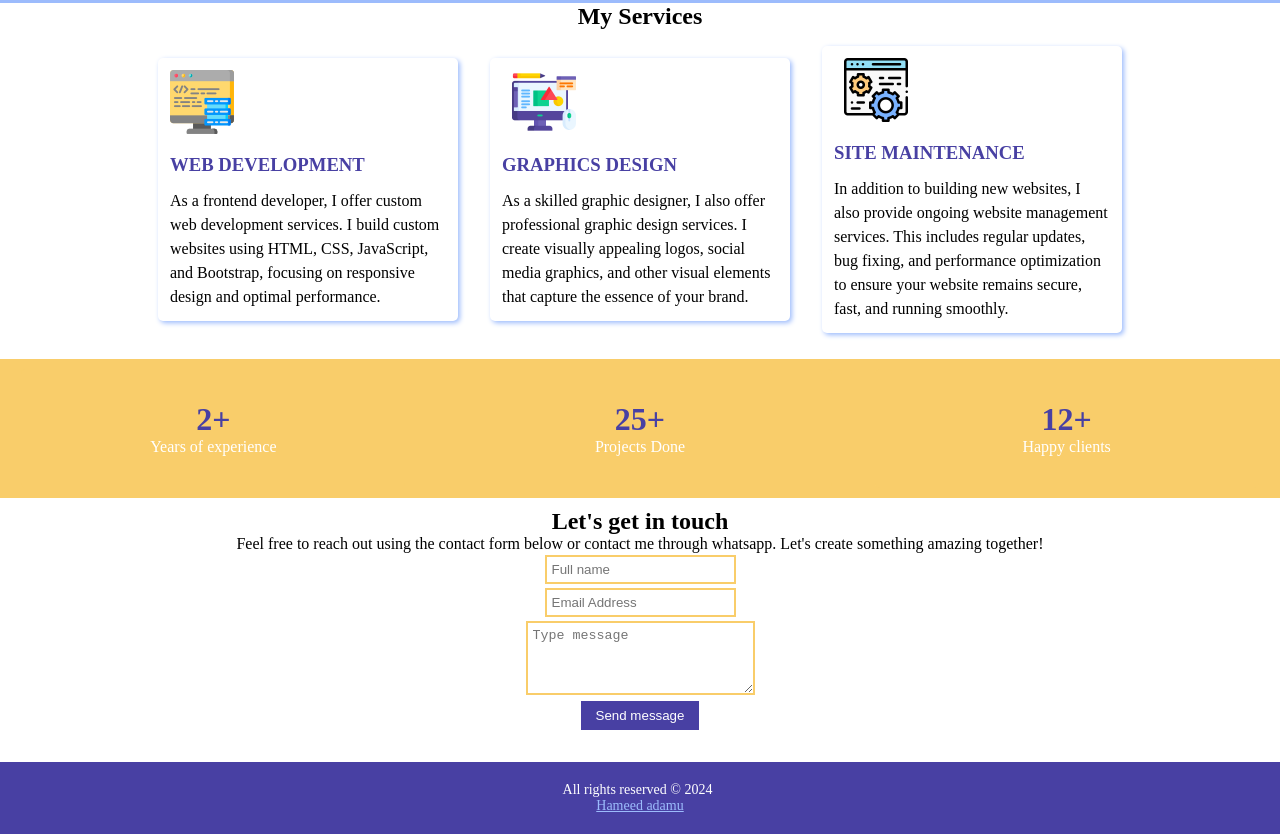
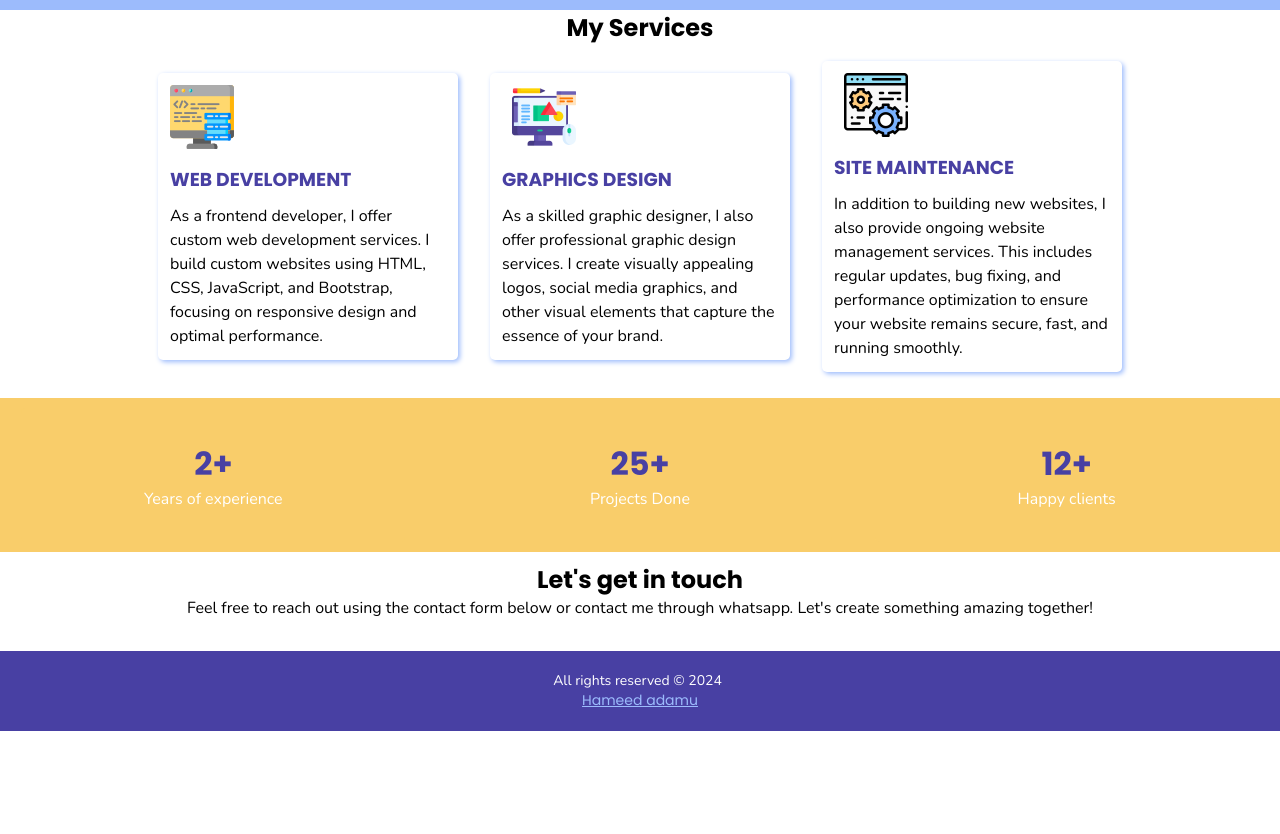
Before and after one commit to hameedmodibbo/portfolio, a plain HTML site: page index.html in a window 1280 px wide. Shown: the part 999-1833 px from the top of the page. After the commit the page ends 1730 px from the top, so only its background shows below. Drawn offline with nearby package versions, Linux system fonts and the light colour scheme.

Commit message:
images added

```diff
--- a/index.html
+++ b/index.html
@@ -8,8 +8,27 @@
   <link rel="stylesheet" href="style.css">
   <link rel="stylesheet" href="https://cdnjs.cloudflare.com/ajax/libs/font-awesome/6.7.1/css/all.min.css">
   <link rel="stylesheet" href="https://unpkg.com/aos@next/dist/aos.css" />
+
+  <!-- Fonts -->
+  <!-- <link rel="preconnect" href="https://fonts.googleapis.com">
+  <link rel="preconnect" href="https://fonts.gstatic.com" crossorigin>
+  <link href="https://fonts.googleapis.com/css2?family=Bebas+Neue&display=swap" rel="stylesheet"> -->
+
+  <link rel="preconnect" href="https://fonts.googleapis.com">
+<link rel="preconnect" href="https://fonts.gstatic.com" crossorigin>
+<link href="https://fonts.googleapis.com/css2?family=Poppins:ital,wght@0,100;0,200;0,300;0,400;0,500;0,600;0,700;0,800;0,900;1,100;1,200;1,300;1,400;1,500;1,600;1,700;1,800;1,900&display=swap" rel="stylesheet">
+
+<link rel="preconnect" href="https://fonts.googleapis.com">
+<link rel="preconnect" href="https://fonts.gstatic.com" crossorigin>
+<link href="https://fonts.googleapis.com/css2?family=Nunito:ital,wght@0,200..1000;1,200..1000&display=swap" rel="stylesheet">
 </head>
 
+
+<!--
+Heading: Poppins or Bebas Neue (stylish and attention-grabbing).
+Paragraphs: Muli or Nunito for a friendly vibe.
+Buttons: Poppins (Semi-Bold) for consistency with headings.
+-->
 <body>
 
   <header class="main-header">
@@ -111,21 +130,6 @@
      <p class="contact-detail">Feel free to reach out using the contact form below or contact me through whatsapp. Let's create something amazing together!</p>
   <div class="contact-container">
 
-  <form action="#" class="box-2">
-    <label for="Name">
-      <input type="text" placeholder="Full name">
-    </label>
-
-    <label for="Email">
-  <input type="text" placeholder="Email Address">
-    </label>
-
-    <label for="message">
-       <textarea name="" id="" cols="25" rows="4" placeholder="Type message"></textarea>
-    </label>
-    <button type="submit" class="submit">Send message</button>
-
-  </form>
   </div>
 
 
--- a/style.css
+++ b/style.css
@@ -15,6 +15,23 @@ html {
   transition: .3s ease-in-out;
 
 
+}
+body{
+    font-family: poppins, serif;
+    font-weight: 400;
+    font-style: normal;
+
+
+}
+h1,h2,h3,h4,h5,h6{
+  fonr-family: poppins;
+}
+p{
+  font-family: nunito;
+}
+button{
+  font-family: poppins;
+  font-weight: 300;
 }
 
 .whatss{
@@ -94,7 +111,7 @@ header ul li a {
 
 /*********Hero section**********/
 .hero {
-  background-image: linear-gradient(45deg, var(--blue), var(--yellow));
+  background-image: linear-gradient(url(hero-bg.) var(--blue), var(--yellow));
   height: 60vh;
   display: flex;
   align-items: center;
@@ -108,7 +125,7 @@ header ul li a {
 }
 
 .hero p {
-  font-family: monospace;
+  font-family: lato;
 }
 
 .cta {
@@ -148,7 +165,7 @@ mark {
   text-decoration: none;
   padding: 7px 15px;
   background: var(--yellow);
-  color: var(--white);
+  color: var(--blue);
   margin: 15px 0;
   display: inline-block;
 }
@@ -243,39 +260,7 @@ span.damn {
 
 
 /**************Contact**************/
-.contact-container {
-  display: flex;
-  align-items: center;
-  justify-content: space-around;
-}
 
-form {
-  display: flex;
-  align-items: center;
-  justify-content: center;
-  flex-direction: column;
-  width: 100%;
-}
-
-form input,
-textarea {
-  width: 100%;
-  margin: 4px auto;
-  padding: 5px;
-  outline: 2px solid var(--yellow);
-  border: none;
-}
-
-form input::focus {}
-
-form .submit {
-  padding: 7px 15px;
-  background: var(--blue);
-  color: var(--white);
-  border: none;
-  display: block;
-  margin: 0 2rem;
-}
 
 #contact p,
 #contact h2 {
```
Also changed, not shown: hero-bg.jpg (added), hero-bg1.jpg (added).
